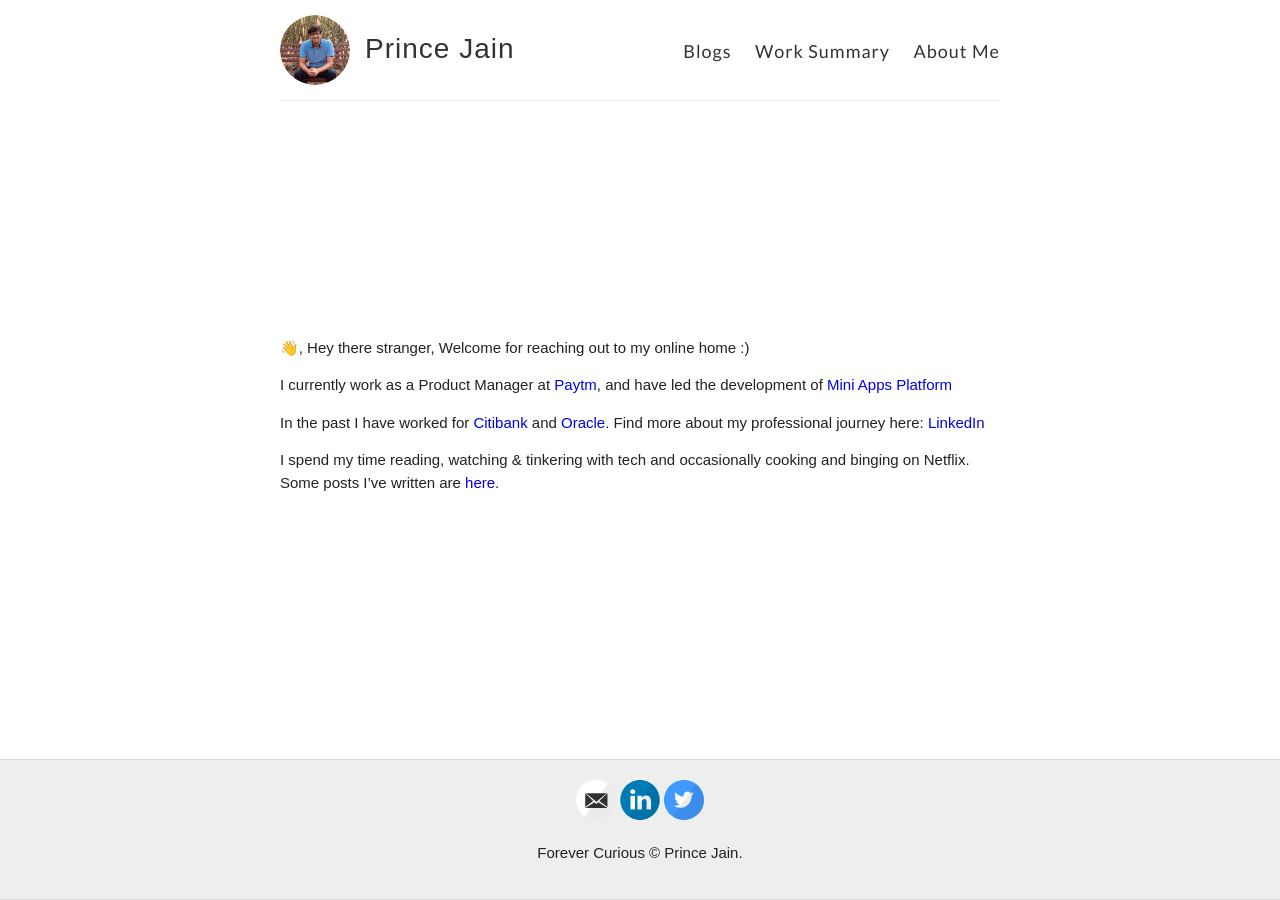
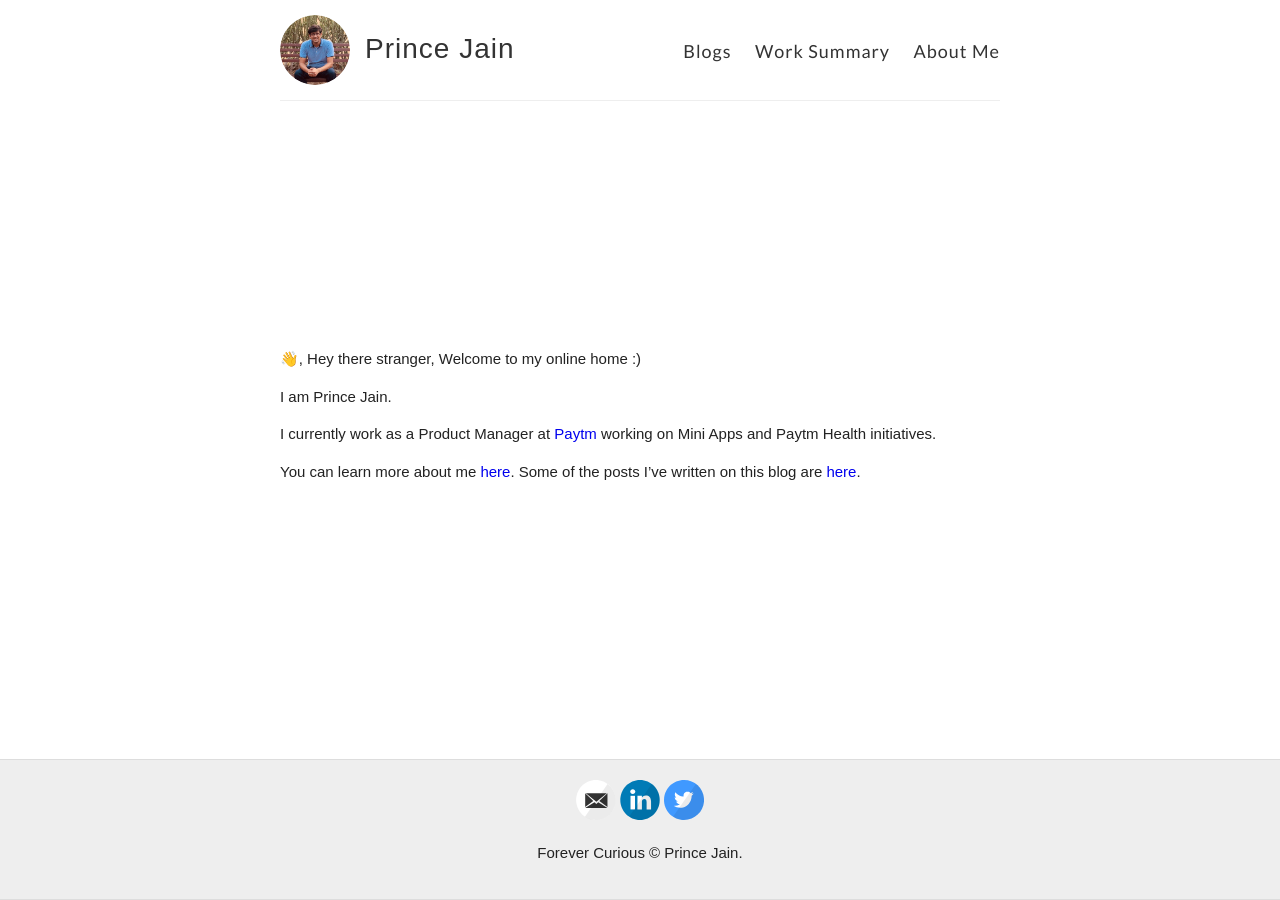
Before and after one commit to product-noob/product-noob.github.io, a Jekyll site: the page built from index.md, in a window 1280 px wide. Built offline with Jekyll 4.4.1, drawn with Linux system fonts in a browser that asks for light colours.

Commit message:
updated index.md

```diff
--- a/index.md
+++ b/index.md
@@ -2,11 +2,10 @@
 layout: page
 ---
 
-👋, Hey there stranger, Welcome for reaching out to my online home :)
+👋, Hey there stranger, Welcome to my online home :)
 
-I currently work as a Product Manager at [Paytm](https://www.paytm.com/), and have led the development of [Mini Apps Platform](https://business.paytm.com/miniapps)
+I am Prince Jain.
 
-In the past I have worked for [Citibank](https://www.citibank.com/tts/) and [Oracle](https://www.oracle.com/in/industries/financial-services/analytics/). Find more about my professional journey here: [LinkedIn](https://www.linkedin.com/in/princejain17)
+I currently work as a Product Manager at [Paytm](https://www.paytm.com/) working on Mini Apps and Paytm Health initiatives.
 
-I spend my time reading, watching & tinkering with tech and occasionally cooking and binging on Netflix.
-Some posts I’ve written are [here](https://product-noob.github.io/blogs/).
+You can learn more about me [here](https://princejain.me/about). Some of the posts I’ve written on this blog are [here](https://princejain.me/blogs/).
```
